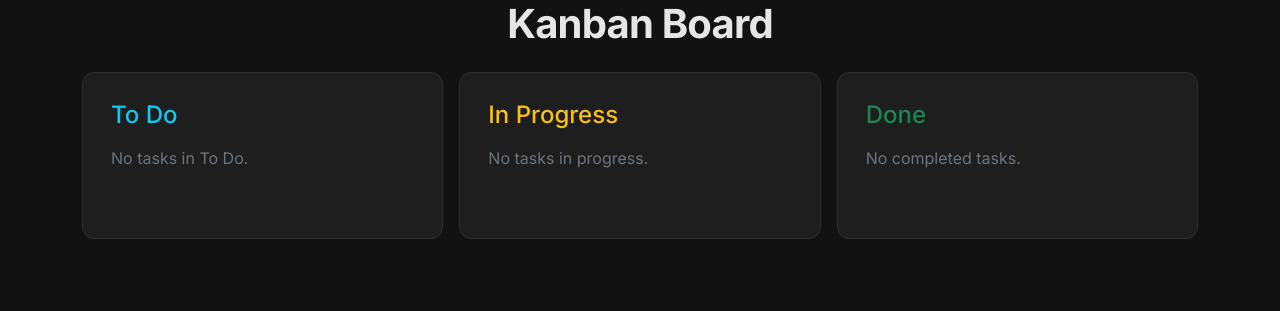
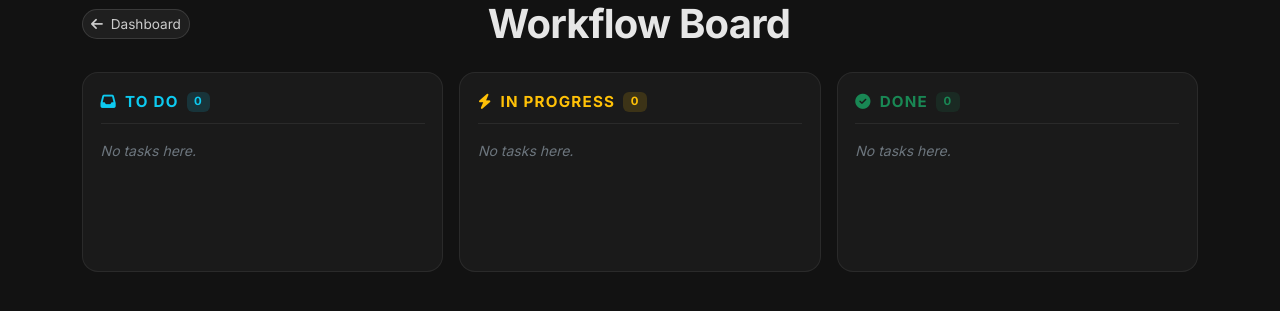
Before and after one commit to sachink8n/Smart-Planner, a Django app: page /kanban/ in a window 1280 px wide. Shown: the part 122-433 px from the top of the page. Run offline with Django 5.2, Linux system fonts and the light colour scheme; the visitor is signed in with stand-in values (Sample User, id 1); data comes from the database, SQL or seed files in the repository; data that the repository does not hold is empty.

Commit message:
Rename Kanban to Workflow Board, fix UI alignment and navigation

```diff
--- a/core/templates/core/base.html
+++ b/core/templates/core/base.html
@@ -574,6 +574,10 @@
                     <p class="text-secondary small mb-3">Welcome, {{ user.username }}</p>
 
                     <div class="list-group list-group-flush">
+                        <a href="{% url 'personal_dashboard' %}" class="list-group-item list-group-item-action d-flex align-items-center">
+                            <i class="fas fa-home"></i>
+                            <span>Dashboard</span>
+                        </a>
                         <a href="{% url 'profile' %}" class="list-group-item list-group-item-action d-flex align-items-center">
                             <i class="fas fa-user-circle"></i>
                             <span>Profile</span>
@@ -588,7 +592,7 @@
                         </a>
                         <a href="{% url 'kanban_board' %}" class="list-group-item list-group-item-action d-flex align-items-center">
                             <i class="fas fa-columns"></i>
-                            <span>Kanban Board</span>
+                            <span>Workflow Board</span>
                         </a>
                         <a href="{% url 'task_history' %}" class="list-group-item list-group-item-action d-flex align-items-center">
                             <i class="fas fa-history"></i>
--- a/core/templates/core/kanban_board.html
+++ b/core/templates/core/kanban_board.html
@@ -1,83 +1,109 @@
 {% extends 'core/base.html' %}
 
 {% block content %}
-<div class="container-fluid px-0">
-    <h1 class="main-title text-center mb-4">Kanban Board</h1>
+<div class="container-fluid px-2 px-md-0">
+
+    <!-- Header Row -->
+    <div class="d-flex align-items-center justify-content-between mb-4 flex-wrap gap-2">
+        <a href="{% url 'personal_dashboard' %}" class="btn btn-sm btn-back">
+            <i class="fas fa-arrow-left me-1"></i> Dashboard
+        </a>
+        <h1 class="main-title mb-0 flex-grow-1 text-center">Workflow Board</h1>
+        <div style="width: 110px;"></div><!-- spacer to center title -->
+    </div>
 
     {% if messages %}
         {% for message in messages %}
-            <div class="alert {% if 'success' in message.tags %}alert-success{% elif 'error' in message.tags or 'danger' in message.tags %}alert-danger{% else %}alert-warning{% endif %}">
+            <div class="alert {% if 'success' in message.tags %}alert-success{% elif 'error' in message.tags or 'danger' in message.tags %}alert-danger{% else %}alert-warning{% endif %} mb-3">
                 {{ message }}
             </div>
         {% endfor %}
     {% endif %}
 
     <div class="row g-3">
-        <div class="col-12 col-lg-4">
-            <div class="form-card h-100">
-                <h4 class="mb-3 text-info">To Do</h4>
+        <!-- TO DO -->
+        <div class="col-12 col-md-4">
+            <div class="workflow-col h-100">
+                <div class="workflow-col-header text-info">
+                    <i class="fas fa-inbox me-2"></i>To Do
+                    <span class="badge ms-2" style="background:rgba(13,202,240,0.15);color:#0dcaf0;">{{ todo_tasks|length }}</span>
+                </div>
                 {% for task in todo_tasks %}
                     <div class="kanban-card mb-3">
-                        <h6 class="mb-2">{{ task.title }}</h6>
-                        <div class="small text-secondary mb-2">Priority: {{ task.get_priority_display }}</div>
+                        <h6 class="mb-1 text-white">{{ task.title }}</h6>
+                        <div class="small text-secondary mb-2">
+                            <i class="fas fa-flag me-1"></i>{{ task.get_priority_display }}
+                        </div>
                         <form method="post" action="{% url 'update_task_status' task.id %}">
                             {% csrf_token %}
-                            <select name="status" class="form-select form-select-sm mb-2">
+                            <select name="status" class="form-select form-select-sm mb-2 kanban-select">
                                 <option value="INBOX" selected>To Do</option>
                                 <option value="ACTIVE">In Progress</option>
                                 <option value="COMPLETED">Done</option>
                             </select>
-                            <button type="submit" class="btn btn-sm btn-outline-info w-100">Update</button>
+                            <button type="submit" class="btn btn-sm btn-outline-info w-100">Move</button>
                         </form>
                     </div>
                 {% empty %}
-                    <p class="text-secondary">No tasks in To Do.</p>
+                    <p class="text-secondary small fst-italic">No tasks here.</p>
                 {% endfor %}
             </div>
         </div>
 
-        <div class="col-12 col-lg-4">
-            <div class="form-card h-100">
-                <h4 class="mb-3 text-warning">In Progress</h4>
+        <!-- IN PROGRESS -->
+        <div class="col-12 col-md-4">
+            <div class="workflow-col h-100">
+                <div class="workflow-col-header text-warning">
+                    <i class="fas fa-bolt me-2"></i>In Progress
+                    <span class="badge ms-2" style="background:rgba(255,193,7,0.15);color:#ffc107;">{{ progress_tasks|length }}</span>
+                </div>
                 {% for task in progress_tasks %}
                     <div class="kanban-card mb-3">
-                        <h6 class="mb-2">{{ task.title }}</h6>
-                        <div class="small text-secondary mb-2">Priority: {{ task.get_priority_display }}</div>
+                        <h6 class="mb-1 text-white">{{ task.title }}</h6>
+                        <div class="small text-secondary mb-2">
+                            <i class="fas fa-flag me-1"></i>{{ task.get_priority_display }}
+                        </div>
                         <form method="post" action="{% url 'update_task_status' task.id %}">
                             {% csrf_token %}
-                            <select name="status" class="form-select form-select-sm mb-2">
+                            <select name="status" class="form-select form-select-sm mb-2 kanban-select">
                                 <option value="INBOX">To Do</option>
                                 <option value="ACTIVE" selected>In Progress</option>
                                 <option value="COMPLETED">Done</option>
                             </select>
-                            <button type="submit" class="btn btn-sm btn-outline-warning w-100">Update</button>
+                            <button type="submit" class="btn btn-sm btn-outline-warning w-100">Move</button>
                         </form>
                     </div>
                 {% empty %}
-                    <p class="text-secondary">No tasks in progress.</p>
+                    <p class="text-secondary small fst-italic">No tasks here.</p>
                 {% endfor %}
             </div>
         </div>
 
-        <div class="col-12 col-lg-4">
-            <div class="form-card h-100">
-                <h4 class="mb-3 text-success">Done</h4>
+        <!-- DONE -->
+        <div class="col-12 col-md-4">
+            <div class="workflow-col h-100">
+                <div class="workflow-col-header text-success">
+                    <i class="fas fa-check-circle me-2"></i>Done
+                    <span class="badge ms-2" style="background:rgba(25,135,84,0.15);color:#198754;">{{ done_tasks|length }}</span>
+                </div>
                 {% for task in done_tasks %}
                     <div class="kanban-card mb-3">
-                        <h6 class="mb-2">{{ task.title }}</h6>
-                        <div class="small text-secondary mb-2">Priority: {{ task.get_priority_display }}</div>
+                        <h6 class="mb-1 text-white">{{ task.title }}</h6>
+                        <div class="small text-secondary mb-2">
+                            <i class="fas fa-flag me-1"></i>{{ task.get_priority_display }}
+                        </div>
                         <form method="post" action="{% url 'update_task_status' task.id %}">
                             {% csrf_token %}
-                            <select name="status" class="form-select form-select-sm mb-2">
+                            <select name="status" class="form-select form-select-sm mb-2 kanban-select">
                                 <option value="INBOX">To Do</option>
                                 <option value="ACTIVE">In Progress</option>
                                 <option value="COMPLETED" selected>Done</option>
                             </select>
-                            <button type="submit" class="btn btn-sm btn-outline-success w-100">Update</button>
+                            <button type="submit" class="btn btn-sm btn-outline-success w-100">Move</button>
                         </form>
                     </div>
                 {% empty %}
-                    <p class="text-secondary">No completed tasks.</p>
+                    <p class="text-secondary small fst-italic">No tasks here.</p>
                 {% endfor %}
             </div>
         </div>
@@ -85,11 +111,52 @@
 </div>
 
 <style>
+.workflow-col {
+    background: #1a1a1a;
+    border: 1px solid rgba(255,255,255,0.07);
+    border-radius: 16px;
+    padding: 1.1rem;
+    min-height: 200px;
+}
+.workflow-col-header {
+    font-size: 0.95rem;
+    font-weight: 700;
+    text-transform: uppercase;
+    letter-spacing: 0.08em;
+    margin-bottom: 1rem;
+    padding-bottom: 0.6rem;
+    border-bottom: 1px solid rgba(255,255,255,0.07);
+    display: flex;
+    align-items: center;
+}
 .kanban-card {
-    background: var(--card-darker);
-    border: 1px solid rgba(255, 255, 255, 0.08);
+    background: #242424;
+    border: 1px solid rgba(255,255,255,0.09);
     border-radius: 12px;
     padding: 0.85rem;
+    transition: transform 0.15s ease, box-shadow 0.15s ease;
+}
+.kanban-card:hover {
+    transform: translateY(-2px);
+    box-shadow: 0 6px 20px rgba(0,0,0,0.4);
+}
+.kanban-select {
+    background-color: #1a1a1a !important;
+    color: #ccc !important;
+    border-color: rgba(255,255,255,0.12) !important;
+    border-radius: 8px !important;
+}
+.btn-back {
+    background: rgba(255,255,255,0.06);
+    color: #ccc;
+    border: 1px solid rgba(255,255,255,0.12);
+    border-radius: 20px;
+    font-size: 0.85rem;
+    white-space: nowrap;
+}
+.btn-back:hover {
+    background: rgba(255,255,255,0.12);
+    color: white;
 }
 </style>
 {% endblock %}
```
Also changed, not shown: core/templates/core/main.html (+11 -9 lines), core/templates/core/profile.html (+8 -4 lines).
